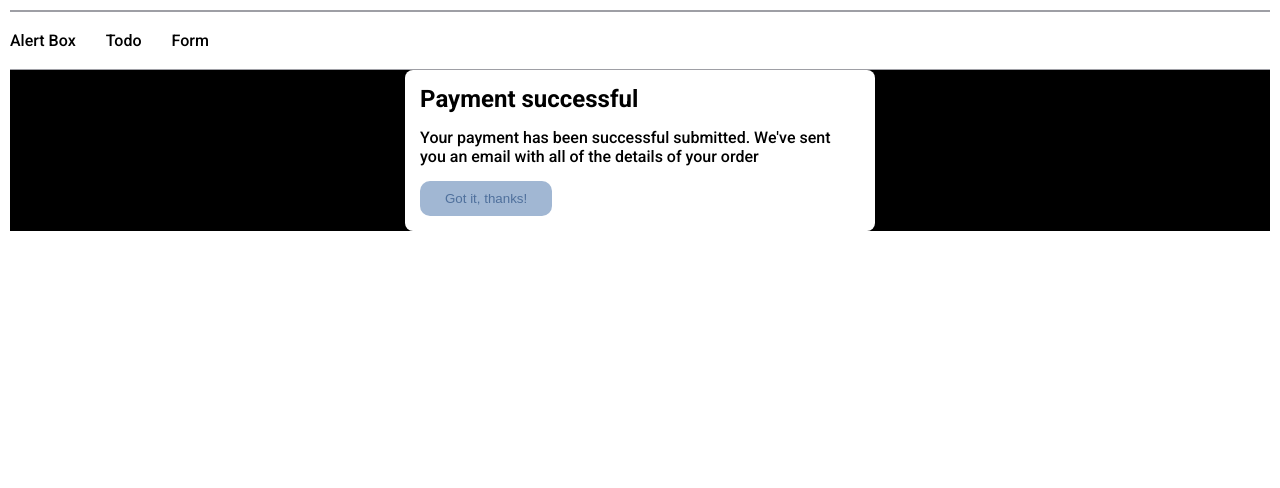
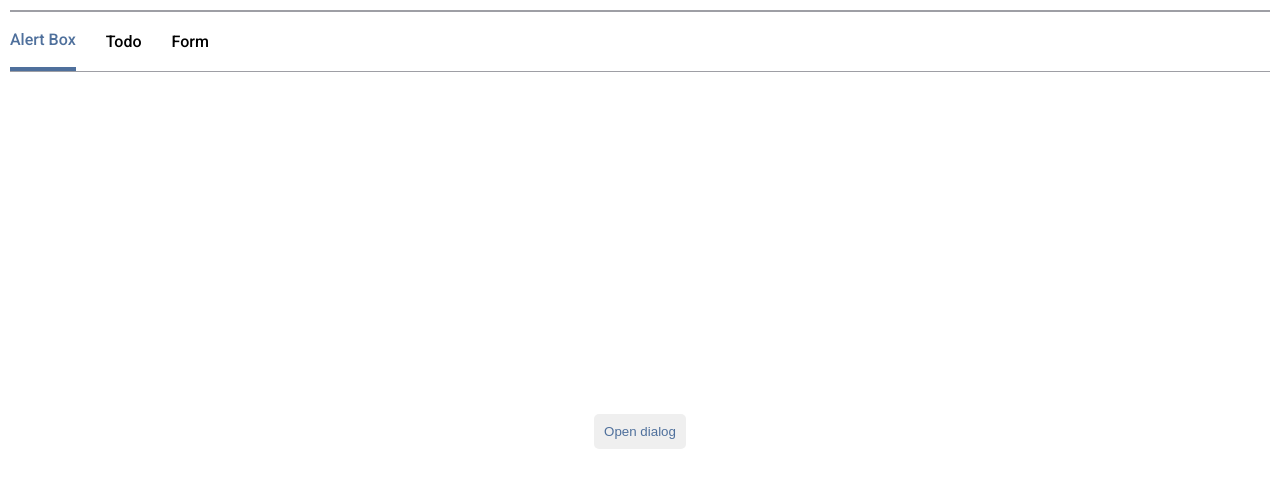
Before and after one commit to HabibZide/small-todo-app, a plain HTML site: page index.html in a window 1280 px wide. Drawn offline with Linux system fonts and the light colour scheme.

Commit message:
Dialog box layout finished

```diff
--- a/index.html
+++ b/index.html
@@ -16,7 +16,7 @@
 <body>
     <!-- nav bar -->
     <nav id="nav-bar">
-        <div class="nav-bar__item">Alert Box</div>
+        <div class="nav-bar__item nav-bar__item--current">Alert Box</div>
         <div class="nav-bar__item">Todo</div>
         <div class="nav-bar__item">Form</div>
     </nav>
@@ -25,9 +25,9 @@
 
         <!-- alert box -->
         <section class="alert-box">
-            <button class="open-dialog hidden">Open dialog</button>
-            <div class="overlay"></div>
-            <div class="dialog-box">
+            <button class="open-dialog">Open dialog</button>
+            <div class="overlay hidden"></div>
+            <div class="dialog-box hidden">
                 <h2>Payment successful</h2>
                 <p>Your payment has been successful submitted. We've sent you an email with all of the details of your order</p>
                 <button>Got it, thanks!</button>
--- a/style.css
+++ b/style.css
@@ -33,8 +33,6 @@ main {
     display: flex;
     justify-content: center;
     align-items: center;
-
-    position: relative;
 }
 
 /* dialog box layout */
@@ -60,7 +58,10 @@ html {
 
 body {
     padding: 10px;
-    min-height: 100vh;
+
+    height: 100vh;
+    max-height: 100vh;
+    position: relative;
 }
 
 /* Nav bar styling */
@@ -68,7 +69,7 @@ nav {
     border-top: 2px solid var(--navbar-border-color);
     border-bottom: 1px solid var(--navbar-border-color);
 
-    height: 60px;
+    height: 8%;
 }
 
 .nav-bar__item {
@@ -81,7 +82,7 @@ nav {
 }
 
 main {
-    min-height: 100%;
+    min-height: 92%;
 }
 
 /* dialog box styling */
@@ -104,8 +105,9 @@ main {
     height: 100%;
 
     background-color: black;
+    opacity: 0.2;
 
-    z-index: 0;
+    z-index: 4;
 }
 .dialog-box {
     width: 60%;
```
